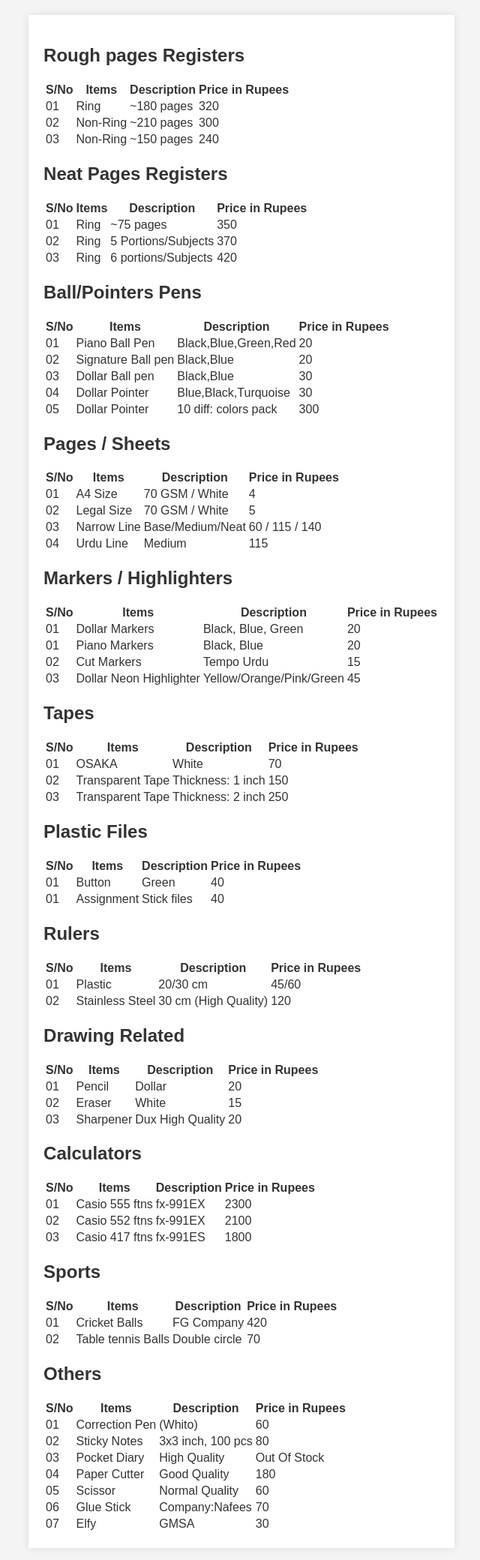
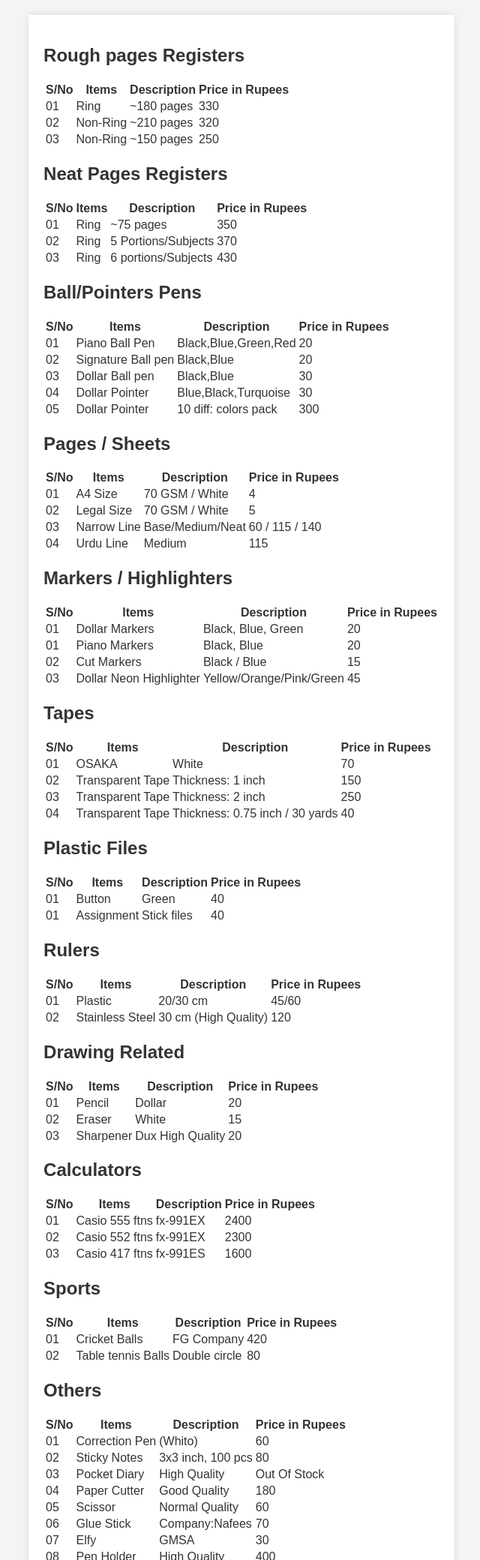
Before and after one commit to muhammadalikhtti/The_Little_Stationer.github.io, a plain HTML site: page index.html in a window 1280 px wide. Shown: the part 720-2800 px from the top of the page at 75% size, without its empty margins (318-958 px from the left). Drawn offline with Linux system fonts and the light colour scheme.

Commit message:
Update index.html
yes

```diff
--- a/index.html
+++ b/index.html
@@ -77,19 +77,19 @@
                     <td>01</td>
                     <td>Ring</td>
                     <td>~180 pages</td>
-                    <td>320</td>
+                    <td>330</td>
                 </tr>
                 <tr>
                     <td>02</td>
                     <td>Non-Ring</td>
                     <td>~210 pages</td>
-                    <td>300</td>
+                    <td>320</td>
                 </tr>
                 <tr>
                     <td>03</td>
                     <td>Non-Ring</td>
                     <td>~150 pages</td>
-                    <td>240</td>
+                    <td>250</td>
                 </tr>
             </tbody>
         </table>
@@ -120,7 +120,7 @@
                     <td>03</td>
                     <td>Ring</td>
                     <td>6 portions/Subjects</td>
-                    <td>420</td>
+                    <td>430</td>
                 </tr>
             </tbody>
         </table>
@@ -230,7 +230,7 @@
                 <tr>
                     <td>02</td>
                     <td>Cut Markers</td>
-                    <td>Tempo Urdu</td>
+                    <td>Black / Blue</td>
                     <td>15</td>
                 </tr>
                 <tr>
@@ -269,6 +269,12 @@
                     <td>Transparent Tape</td>
                     <td>Thickness: 2 inch</td>
                     <td>250</td>
+                </tr>
+                <tr>
+                    <td>04</td>
+                    <td>Transparent Tape</td>
+                    <td>Thickness: 0.75 inch / 30 yards</td>
+                    <td>40</td>
                 </tr>
             </tbody>
         </table>
@@ -368,19 +374,19 @@
                     <td>01</td>
                     <td>Casio 555 ftns</td>
                     <td>fx-991EX</td>
-                    <td>2300</td>
+                    <td>2400</td>
                 </tr>
                 <tr>
                     <td>02</td>
                     <td>Casio 552 ftns</td>
                     <td>fx-991EX</td>
-                    <td>2100</td>
+                    <td>2300</td>
                 </tr>
                 <tr>
                     <td>03</td>
                     <td>Casio 417 ftns</td>
                     <td>fx-991ES</td>
-                    <td>1800</td>
+                    <td>1600</td>
                 </tr>
             </tbody>
         </table>
@@ -405,7 +411,7 @@
                     <td>02</td>
                     <td>Table tennis Balls</td>
                     <td>Double circle</td>
-                    <td>70</td>
+                    <td>80</td>
                 </tr>
             </tbody>
         </table>
@@ -462,6 +468,12 @@
                     <td>GMSA</td>
                     <td>30</td>
                 </tr>
+                <tr>
+                    <td>08</td>
+                    <td>Pen Holder</td>
+                    <td>High Quality</td>
+                    <td>400</td>
+                </tr>
             </tbody>
         </table>
     </section>
```
